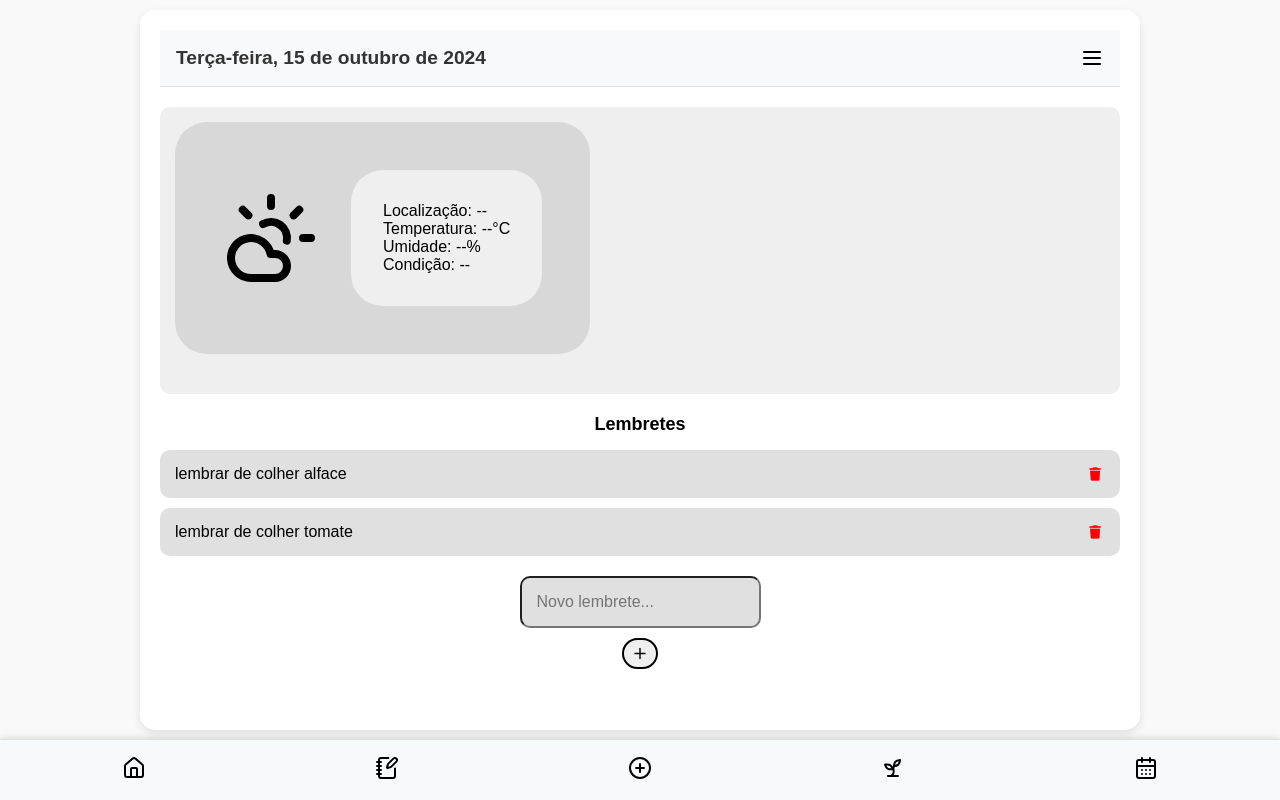
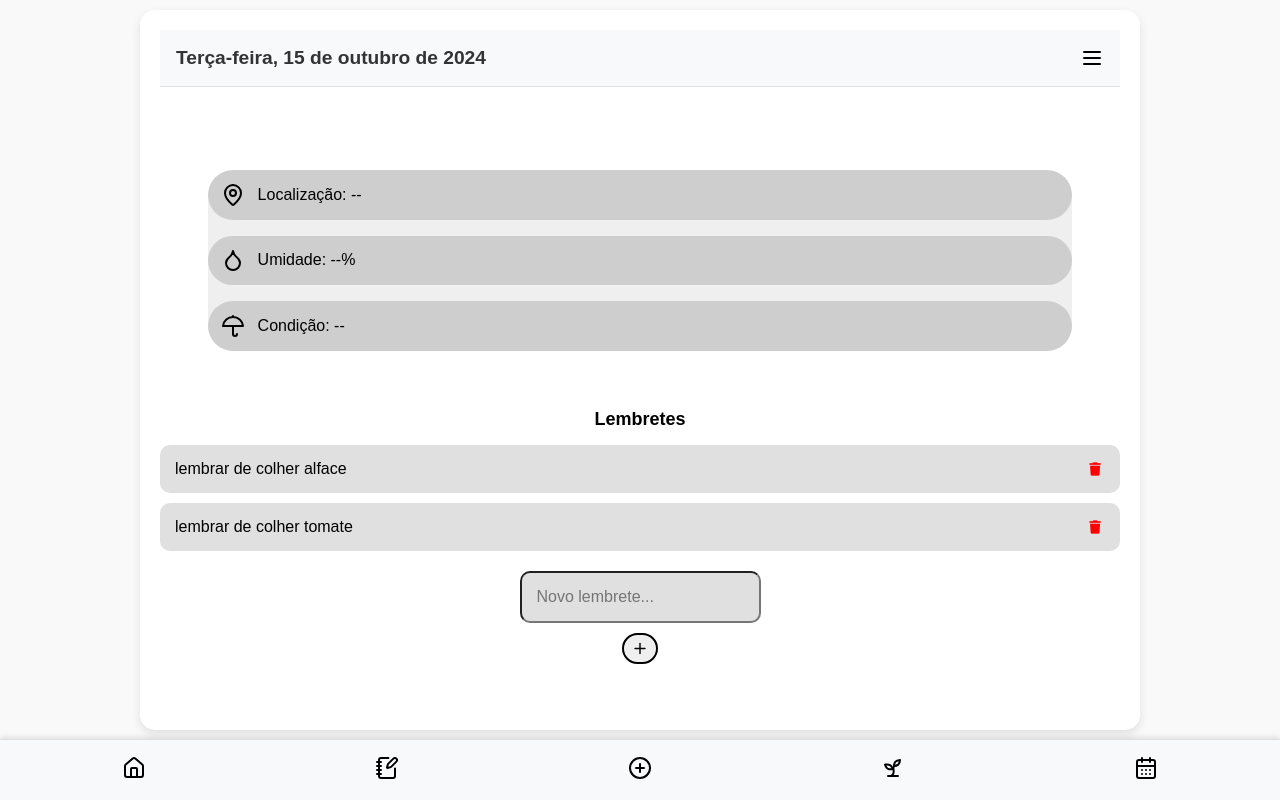
Before and after one commit to Jp-moraiss/Soli, a Django app: page / in a window 1280 px wide. Run offline with Django 5.2, Linux system fonts and the light colour scheme; data comes from the database, SQL or seed files in the repository; parts of the project's set-up code (start-up, migrations or seed data) failed here and were passed over.

Commit message:
update home html and css

```diff
--- a/app_soli/static/css/home.css
+++ b/app_soli/static/css/home.css
@@ -44,10 +44,8 @@ header {
 }
 
 .weather {
-    background-color: #EFEFEF;
-    padding: 15px;
     border-radius: 10px;
-    margin-bottom: 20px;
+
 }
 
 .current-weather {
@@ -57,12 +55,13 @@ header {
     flex-direction: row;
     justify-content: space-around;
     align-items: center;
-    background-color: #d8d8d8;
+    background-color: none;
     border-radius: 2rem;
     padding: 3rem;
     width: fit-content;
     gap: 2rem;
     flex-wrap: wrap;
+    width: 100%;
 }
 
 .current-weather img{
@@ -76,10 +75,33 @@ header {
 }
 
 .dados_weather{
-    width: fit-content;
+    display: flex;
+    flex-direction: column;
+    width: 100%;
     background-color: #EFEFEF;
-    padding: 2rem;
     border-radius: 2rem;
+    gap: 1rem;
+}
+
+.dados_weather ul{
+    display: flex;
+    flex-direction: column;
+    width: 100%;
+    gap: 1rem;
+}
+.dados_weather li{
+    display: flex;
+    flex-direction: row;
+    background-color: #cecece;
+    padding: 0.8rem;
+    gap: 0.8rem;
+    border-radius: 4rem;
+    align-items: center;
+}
+
+.dados_weather li img{
+    width: 1.5rem;
+    height: 1.5rem;
 }
 
 .hourly-forecast {
@@ -87,6 +109,11 @@ header {
     justify-content: space-between;
     margin-bottom: 15px;
     gap: 0.5rem;
+    background-color: none;
+    border-radius: 2rem;
+    background-color: #e6e6e6;
+    margin-left: 1rem;
+    margin-right: 1rem;
 
 }
 
@@ -94,10 +121,20 @@ header {
     margin-top: 1rem;
     font-size: 14px;
     text-align: center;
-    background-color: #cecece;
     padding:1rem;
     border-radius: 2rem;
     width: 8rem;
+}
+
+.hour ul{
+    display: flex;
+    justify-content: center;
+    align-items: center;
+}
+
+.lucide-cloud-sun{
+    width: 3rem;
+    height: 3rem;
 }
 
 .ul_hour{
--- a/app_soli/static/js/scripts.js
+++ b/app_soli/static/js/scripts.js
@@ -31,9 +31,8 @@ function fetchWeather(latitude, longitude) {
 
             // Atualiza as informações do clima atual
             document.getElementById('location').textContent = `Localização: ${data.location.name}`;
-            document.getElementById('temperature').textContent = `Temperatura: ${current.temp_c}°C`;
             document.getElementById('humidity').textContent = `Umidade: ${current.humidity}%`;
-            document.getElementById('precipitation').textContent = `Condição: ${current.condition.text}`;
+            document.getElementById('precipitation').textContent = `Precipitação: ${current.precip_mm} mm`;
 
             // Atualiza as previsões das próximas 5 horas
             const forecastContainer = document.getElementById('hourly-forecast');
@@ -49,8 +48,8 @@ function fetchWeather(latitude, longitude) {
                     hourElement.className = 'hour';
                     hourElement.innerHTML = ` <ul class="ul_hour">
                         <li class="li_hour"> <svg xmlns="http://www.w3.org/2000/svg" width="20" height="20" viewBox="0 0 24 24" fill="none" stroke="currentColor" stroke-width="2" stroke-linecap="round" stroke-linejoin="round" class="lucide lucide-clock"><circle cx="12" cy="12" r="10"/><polyline points="12 6 12 12 16 14"/></svg> ${forecastTime.getHours()}:00 </li><br>
+                        <li class="li_hour"> <svg xmlns="http://www.w3.org/2000/svg" width="24" height="24" viewBox="0 0 24 24" fill="none" stroke="currentColor" stroke-width="2" stroke-linecap="round" stroke-linejoin="round" class="lucide lucide-cloud-sun"><path d="M12 2v2"/><path d="m4.93 4.93 1.41 1.41"/><path d="M20 12h2"/><path d="m19.07 4.93-1.41 1.41"/><path d="M15.947 12.65a4 4 0 0 0-5.925-4.128"/><path d="M13 22H7a5 5 0 1 1 4.9-6H13a3 3 0 0 1 0 6Z"/></svg> </li><br>
                         <li class="li_hour"> <svg xmlns="http://www.w3.org/2000/svg" width="20" height="20" viewBox="0 0 24 24" fill="none" stroke="currentColor" stroke-width="2" stroke-linecap="round" stroke-linejoin="round" class="lucide lucide-thermometer"><path d="M14 4v10.54a4 4 0 1 1-4 0V4a2 2 0 0 1 4 0Z"/></svg> ${hourData.temp_c}°C </li><br>
-                        <li class="li_hour"> <svg xmlns="http://www.w3.org/2000/svg" width="20" height="20" viewBox="0 0 24 24" fill="none" stroke="currentColor" stroke-width="2" stroke-linecap="round" stroke-linejoin="round" class="lucide lucide-droplet"><path d="M12 22a7 7 0 0 0 7-7c0-2-1-3.9-3-5.5s-3.5-4-4-6.5c-.5 2.5-2 4.9-4 6.5C6 11.1 5 13 5 15a7 7 0 0 0 7 7z"/></svg> ${hourData.precip_mm} mm </li>
                     </ul>`;
                     forecastContainer.appendChild(hourElement);
                     hourCount++;
--- a/app_soli/templates/home.html
+++ b/app_soli/templates/home.html
@@ -14,21 +14,21 @@
         {% include 'header.html' %}
 
         <section class="weather" id="dps">
-            <div class="current-weather">
-                <img src="{% static 'SVGs/cloud.svg' %}" alt="">
-                <div class="dados_weather">
-                    <p id="location">Localização: --</p>
-                    <p id="temperature">Temperatura: --°C</p>
-                    <p id="humidity">Umidade: --%</p>
-                    <p id="precipitation">Condição: --</p>
-                </div>
-            </div>
-
             <div>
                 <div class="hourly-forecast" id="hourly-forecast">
                     <!-- Previsões horárias serão adicionadas aqui pelo JavaScript -->
                 </div>
             </div>
+
+            <div class="current-weather">
+                <div class="dados_weather"> <ul>
+                    <li> <img src="{% static 'SVGs/localpin.svg' %}" alt="pino de localização"><p id="location">Localização: --</p></li>
+                    <li> <img src="{% static 'SVGs/droplet.svg' %}" alt="gota d'água"> <p id="humidity">Umidade: --%</p> </li>
+                    <li> <img src="{% static 'SVGs/umbrella.svg' %}" alt="guarda-chuva"> <p id="precipitation">Condição: --</p></li>
+                </ul>
+                </div>
+            </div>
+
             </section>
 
         <section class="reminders">
```
Also changed, not shown: app_soli/static/SVGs/droplet.svg (added), app_soli/static/SVGs/localpin.svg (added), app_soli/static/SVGs/umbrella.svg (added).
